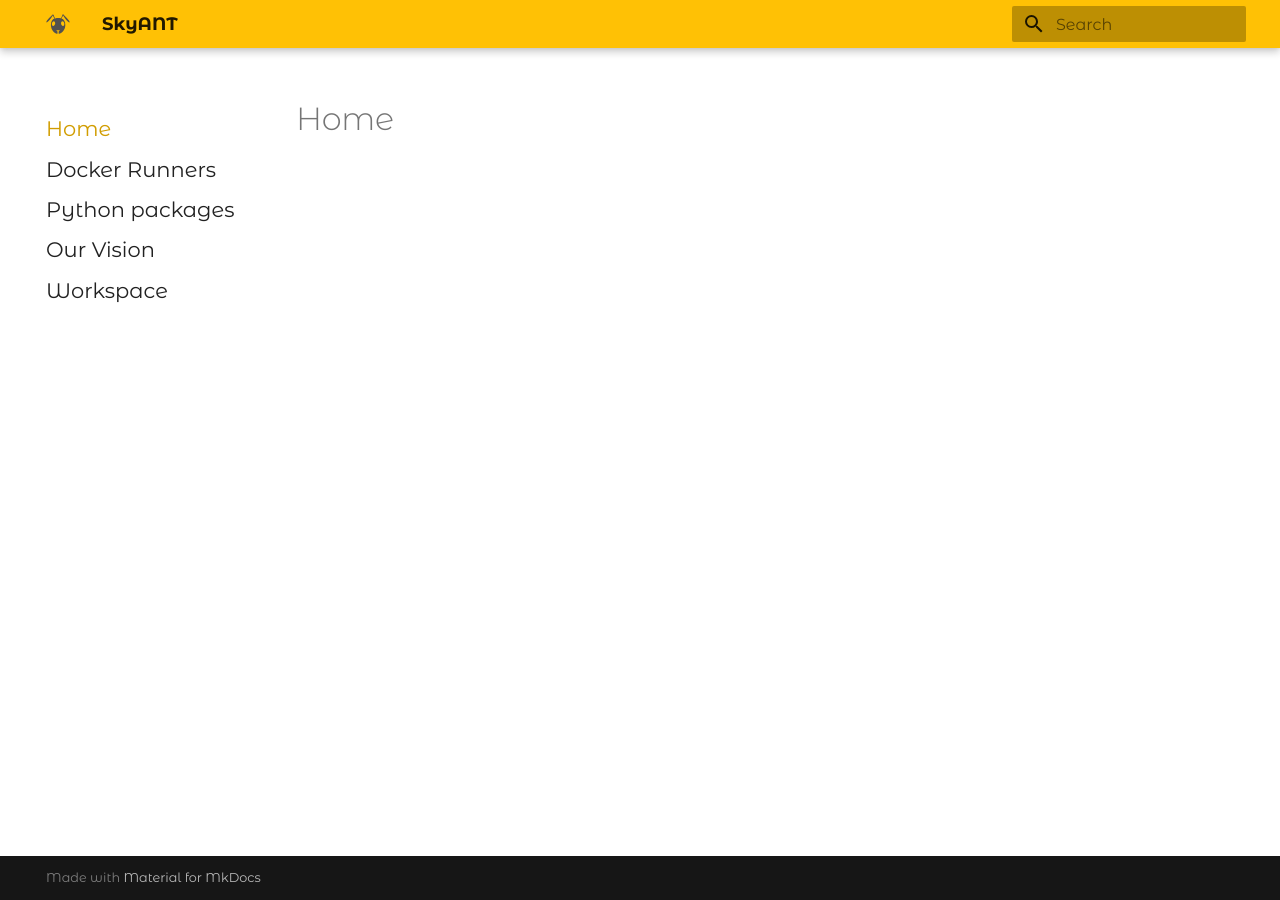
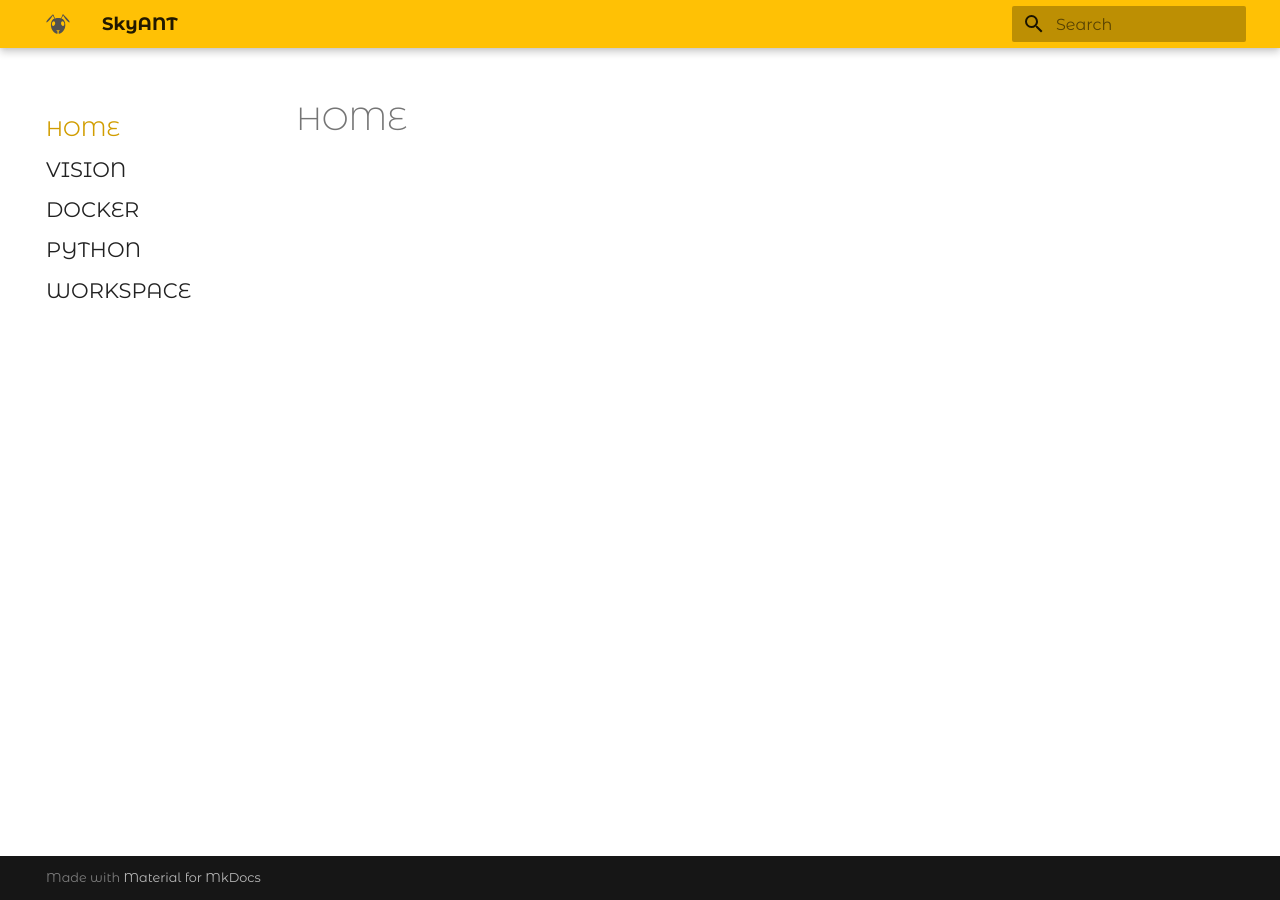
Before and after one commit to omnicloudworld/omnicloudworld.github.io, an MkDocs documentation site: the page built from site/index.md, in a window 1280 px wide. Built offline with MkDocs 1.6.1 and Material for MkDocs 9.7.7, drawn with Linux system fonts in a browser that asks for light colours; some of the changed lines change nothing that is shown.

Commit message:
update nav

```diff
--- a/mkdocs.yml
+++ b/mkdocs.yml
@@ -32,3 +32,11 @@
                     show_category_heading: true
     - search:
         indexing: 'full'
+
+nav:
+
+    - 'HOME': index.md
+    - 'VISION': vision.md
+    - 'DOCKER': docker.md
+    - 'PYTHON': python.md
+    - 'WORKSPACE': workspace.md
```
